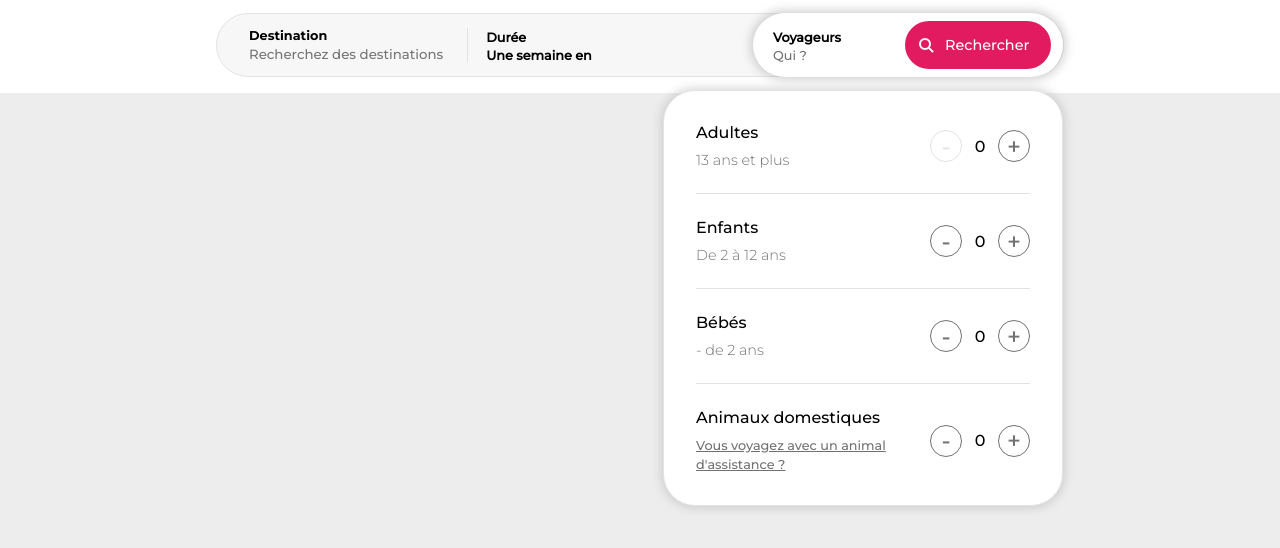
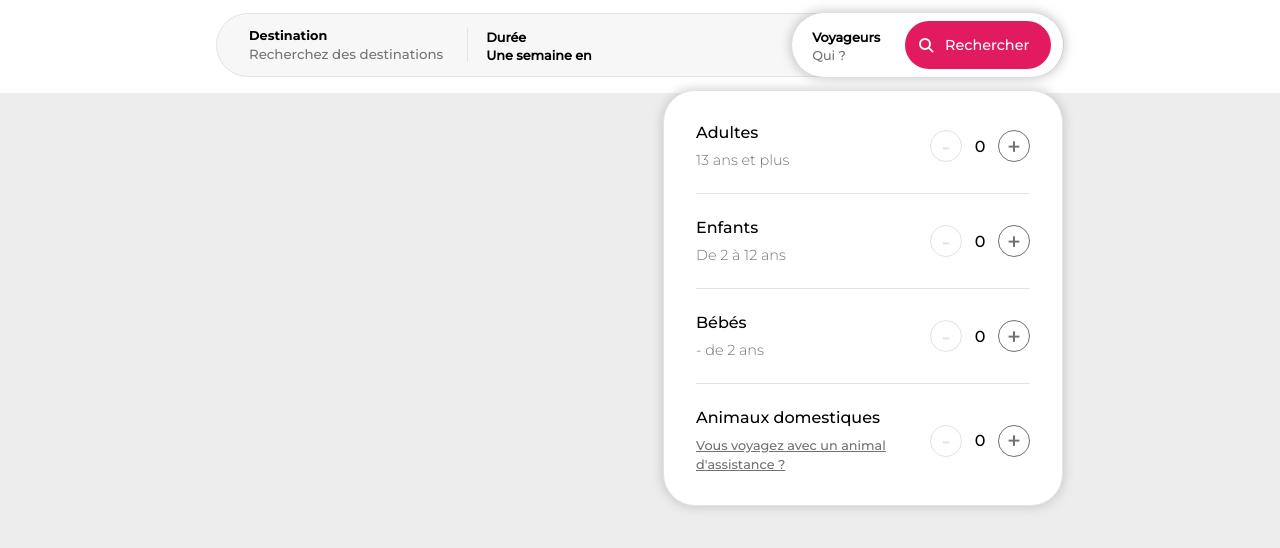
Before and after one commit to J0SUKE/airbnb-menu, a React app: page / in a window 1280 px wide. Both pictures are taken after a click on the item "Ajouter des voyageur". Shown: the part 128-676 px from the top of the page. Built offline with nearby package versions, Linux system fonts and the light colour scheme.

Commit message:
voyageurs menu op

```diff
--- a/src/js/components/Filter.js
+++ b/src/js/components/Filter.js
@@ -12,6 +12,12 @@ export const FilterContext = React.createContext();
 function Filter() {
     const{selectedZone,setSelectedZone,menu,setMenu,dateType,setDateType} = useContext(HeaderContext);
     const[typeFlexible,setTypeFlexible] = useState("Une semaine");
+    const[voyageurs,setVoyageurs] = useState({
+        adults:0,
+        kids:0,
+        babies:0,
+        animals:0
+    })
 
     const [destinatioValue,setDestinatioValue] = useState("");
 
@@ -25,7 +31,9 @@ function Filter() {
         selectedZone:selectedZone,
         setSelectedZone:setSelectedZone,
         destinatioValue,
-        setDestinatioValue
+        setDestinatioValue,
+        voyageurs,
+        setVoyageurs
     }
 
     useEffect(()=>{
--- a/src/js/components/Menus/VoyageursMenu.js
+++ b/src/js/components/Menus/VoyageursMenu.js
@@ -1,6 +1,66 @@
-import React from "react";
+import React, { useContext, useEffect, useState } from "react";
+import { FilterContext } from "../Filter";
 
 export default function VoyageursMenu() {
+
+    const {voyageurs,setVoyageurs} = useContext(FilterContext);
+    const[adultsMin,setadultsMin] = useState(0);
+
+    function incrementValue(category,max) {
+
+        setVoyageurs((voyageurs)=>{
+            if (voyageurs[category]==max) return voyageurs;
+            return(
+                {
+                    ...voyageurs,
+                    [category]:voyageurs[category]+1
+                }
+            )
+        })
+    }
+
+    function decrementValue(category,min) {
+        setVoyageurs((voyageurs)=>{
+            if (voyageurs[category]==min) return voyageurs;
+            return(
+                {
+                    ...voyageurs,
+                    [category]:voyageurs[category]-1
+                })
+        })
+    }
+
+    useEffect(()=>{
+        //si adults et a 0 et que un des autre est a plus de 0 alors adultsMin devient 1 et voyageurs["adults"]=1
+
+        if (voyageurs["adults"]==0)
+        {
+            for (const key in voyageurs)
+            {
+                if (voyageurs[key]!=0)
+                {
+                    setVoyageurs((voyageurs)=>({
+                        ...voyageurs,
+                        "adults" : 1
+                    }))
+                    setadultsMin(1);
+                }
+            }
+        }
+        else
+        {
+            let tousAzero = true;
+            for (const key in voyageurs)
+            {
+                if (voyageurs[key]!=0 && key!="adults") tousAzero=false;
+            }
+
+            if (tousAzero) setadultsMin(0);
+
+        }
+
+    },[voyageurs])
+
     return(
         <div className="voyageurs-menu">
             <ul>
@@ -10,9 +70,15 @@ export default function VoyageursMenu() {
                         <span>13 ans et plus</span>
                     </div>
                     <div>
-                        <button className="disabled">-</button>
-                        <p>0</p>
-                        <button>+</button>
+                        <button
+                            className={voyageurs["adults"]==adultsMin ? "disabled" : ""}
+                            onClick={()=>{decrementValue("adults",adultsMin)}}
+                        >-</button>
+                        <p>{voyageurs["adults"]}</p>
+                        <button
+                            className={voyageurs["adults"]==(16-voyageurs["kids"]) ? "disabled" : ""}
+                            onClick={()=>{incrementValue("adults",16-voyageurs["kids"])}}
+                        >+</button>
                     </div>
                 </li>
                 <li>
@@ -21,9 +87,15 @@ export default function VoyageursMenu() {
                         <span>De 2 à 12 ans</span>
                     </div>
                     <div>
-                        <button>-</button>
-                        <p>0</p>
-                        <button>+</button>
+                        <button
+                            className={voyageurs["kids"]==0 ? "disabled" : ""}
+                            onClick={()=>{decrementValue("kids",0)}}
+                        >-</button>
+                        <p>{voyageurs["kids"]}</p>
+                        <button
+                            className={voyageurs["kids"]==(16-voyageurs["adults"]) ? "disabled" : ""}
+                            onClick={()=>{incrementValue("kids",16-voyageurs["adults"])}}
+                        >+</button>
                     </div>
                 </li>
                 <li>
@@ -32,9 +104,15 @@ export default function VoyageursMenu() {
                         <span>- de 2 ans</span>
                     </div>
                     <div>
-                        <button>-</button>
-                        <p>0</p>
-                        <button>+</button>
+                        <button
+                            className={voyageurs["babies"]==0 ? "disabled" : ""}
+                            onClick={()=>{decrementValue("babies",0)}}
+                        >-</button>
+                        <p>{voyageurs["babies"]}</p>
+                        <button
+                            className={voyageurs["babies"]==5 ? "disabled" : ""}
+                            onClick={()=>{incrementValue("babies",5)}}
+                        >+</button>
                     </div>
                 </li>
                 <li>
@@ -43,9 +121,15 @@ export default function VoyageursMenu() {
                         <a href="">Vous voyagez avec un animal d'assistance ?</a>
                     </div>
                     <div>
-                        <button>-</button>
-                        <p>0</p>
-                        <button>+</button>
+                        <button
+                            className={voyageurs["animals"]==0 ? "disabled" : ""}
+                            onClick={()=>{decrementValue("animals",0)}}
+                        >-</button>
+                        <p>{voyageurs["animals"]}</p>
+                        <button
+                            className={voyageurs["animals"]==5 ? "disabled" : ""}
+                            onClick={()=>{incrementValue("animals",5)}}
+                        >+</button>
                     </div>
                 </li>
             </ul>
--- a/src/js/components/Zones/VoyageursZone.js
+++ b/src/js/components/Zones/VoyageursZone.js
@@ -3,7 +3,20 @@ import { FilterContext } from '../Filter';
 
 function VoyageursZone()
 {
-    const {setMenu,selectedZone,setSelectedZone} = useContext(FilterContext);
+    const {setMenu,selectedZone,setSelectedZone,voyageurs} = useContext(FilterContext);
+
+
+    let voyageursList="";
+    let voyageursNum =voyageurs["adults"]+voyageurs["kids"];
+    voyageursList+=(voyageursNum==0 ? "" : `${voyageursNum} voyageur${voyageursNum==1 ? "":"s"}`);
+
+    let babiesNum = voyageurs["babies"];
+    voyageursList+=(babiesNum==0 ? "" : `, ${babiesNum} bébé${babiesNum==1 ? "" : "s"}`);
+
+    let animalsNum = voyageurs["animals"];
+    voyageursList+=(animalsNum==0 ? "" : `, ${animalsNum} anima${animalsNum==1 ? "l" : "aux"}`);
+
+
     return (
     <li
         onClick={()=>{
@@ -14,7 +27,12 @@ function VoyageursZone()
     >
         <div>
             <span>Voyageurs</span>
-            <p className="empty">Qui ?</p>
+            {
+                voyageursList=="" ?
+                <p className="empty">Qui ?</p>
+                :
+                <p>{voyageursList}</p>
+            }
         </div>
         <div
             className={`search-btn ${selectedZone==null ? "" : "active"}`}>
--- a/src/scss/globals.scss
+++ b/src/scss/globals.scss
@@ -354,9 +354,24 @@ header
             padding: 0 12px 0 1.2rem;
             flex-direction: row;
             align-items: center;
+            justify-content: space-between;
+            min-width: 270px;
+            max-width: 270px;
+            &.active div:first-child
+            {
+                max-width: 5rem;
+            }
             div:first-child
             {
-                margin-right: 4rem;
+                max-width: 128px;
+                p{
+                    overflow: hidden;
+                    text-overflow: ellipsis;
+                    max-width: 100%;
+                    width: 100%;
+                    min-width: 100%;
+                    white-space: nowrap;
+                }
             }
         }
 
```
